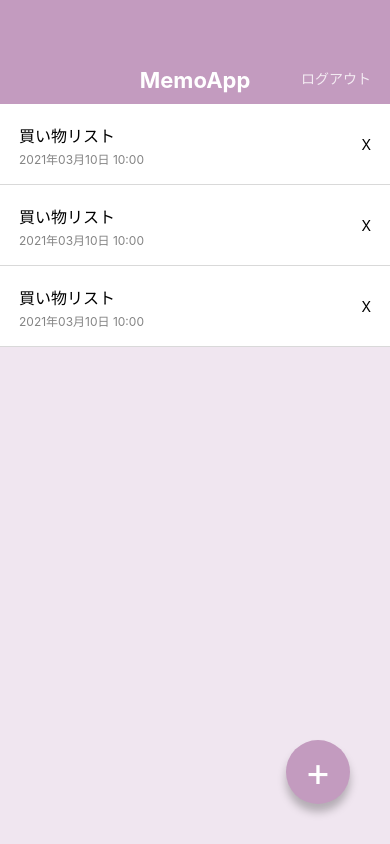
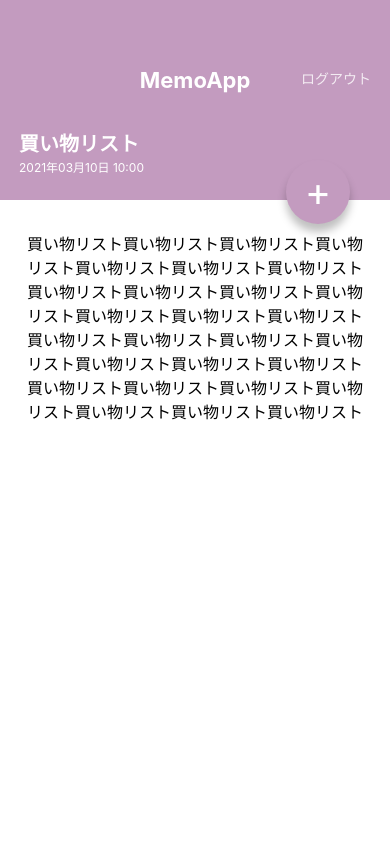
Before and after one commit to yumi3524/memoApp, a React Native app: screen / in a window 390 px wide. Built offline with nearby package versions, Linux system fonts and the light colour scheme.

Commit message:
MemoDetailScreen

```diff
--- a/App.jsx
+++ b/App.jsx
@@ -1,21 +1,9 @@
 import React from 'react';
-import { StyleSheet, View } from 'react-native';
-import AppBar from './src/components/AppBar';
-import MemoList from './src/components/MemoList';
-import CircleBtn from './src/components/CircleBtn';
+import MemoListScreen from './src/screens/MemoListScreen';
+import MemoDetailScreen from './src/screens/MemoDetailScreen';
 
 export default function App() {
   return (
-    <View style={styles.container}>
-      <AppBar />
-      <MemoList />
-      <CircleBtn>+</CircleBtn>
-    </View>
+    <MemoDetailScreen />
   );
 }
-const styles = StyleSheet.create({
-  container: {
-    flex: 1,
-    backgroundColor: '#F0E6F0',
-  },
-});
--- a/src/components/CircleBtn.jsx
+++ b/src/components/CircleBtn.jsx
@@ -1,11 +1,11 @@
 import React from 'react';
 import { View, Text, StyleSheet } from 'react-native';
-import { string } from 'prop-types';
+import { string, shape } from 'prop-types';
 
 export default function CircleBtn(props) {
-  const { children } = props;
+  const { children, style } = props;
   return (
-    <View style={styles.circleBtn}>
+    <View style={[styles.circleBtn, style]}>
       <Text style={styles.circleBtnLabel}>{ children }</Text>
     </View>
   );
@@ -13,8 +13,12 @@
 
 CircleBtn.prototype = {
   children: string.isRequired,
+  style: shape(),
 };
 
+CircleBtn.defaultProps = {
+  style: null,
+};
 const styles = StyleSheet.create({
   circleBtn: {
     backgroundColor: '#C39BBF',
--- /dev/null
+++ b/src/screens/MemoDetailScreen.jsx
@@ -0,0 +1,64 @@
+import React from 'react';
+import {
+  View, ScrollView, Text, StyleSheet,
+} from 'react-native';
+import AppBar from '../components/AppBar';
+import CircleBtn from '../components/CircleBtn';
+
+export default function MemoDetailScreen() {
+  return (
+    <View style={styles.container}>
+      <AppBar />
+      <View style={styles.memoHeader}>
+        <Text style={styles.memoTitle}>買い物リスト</Text>
+        <Text style={styles.memoDate}>2021年03月10日 10:00</Text>
+      </View>
+      <ScrollView style={styles.memoBody}>
+        <Text style={styles.memoText}>
+          買い物リスト買い物リスト買い物リスト買い物リスト買い物リスト買い物リスト買い物リスト
+          買い物リスト買い物リスト買い物リスト買い物リスト買い物リスト買い物リスト買い物リスト
+          買い物リスト買い物リスト買い物リスト買い物リスト買い物リスト買い物リスト買い物リスト
+          買い物リスト買い物リスト買い物リスト買い物リスト買い物リスト買い物リスト買い物リスト
+        </Text>
+      </ScrollView>
+      <CircleBtn style={{ top: 160, botto: 'auto' }}>+</CircleBtn>
+    </View>
+  );
+}
+
+const styles = StyleSheet.create({
+  container: {
+    flex: 1,
+    backgroundColor: '#fff',
+  },
+
+  memoHeader: {
+    backgroundColor: '#C39BBF',
+    height: 96,
+    justifyContent: 'center',
+    paddingVertical: 24,
+    paddingHorizontal: 19,
+  },
+
+  memoTitle: {
+    color: '#fff',
+    fontSize: 20,
+    lineHeight: 32,
+    fontWeight: 'bold',
+  },
+
+  memoDate: {
+    color: '#fff',
+    fontSize: 12,
+    lineHeight: 16,
+  },
+
+  memoBody: {
+    paddingVertical: 32,
+    paddingHorizontal: 27,
+  },
+  memoText: {
+    fontSize: 16,
+    lineHeight: 24,
+  },
+});
--- /dev/null
+++ b/src/screens/MemoListScreen.jsx
@@ -0,0 +1,22 @@
+import React from 'react';
+import { View, StyleSheet } from 'react-native';
+import AppBar from '../components/AppBar';
+import MemoList from '../components/MemoList';
+import CircleBtn from '../components/CircleBtn';
+
+export default function MemoListScreen() {
+  return (
+    <View style={styles.container}>
+      <AppBar />
+      <MemoList />
+      <CircleBtn>+</CircleBtn>
+    </View>
+  );
+}
+
+const styles = StyleSheet.create({
+  container: {
+    flex: 1,
+    backgroundColor: '#F0E6F0',
+  },
+});
```
